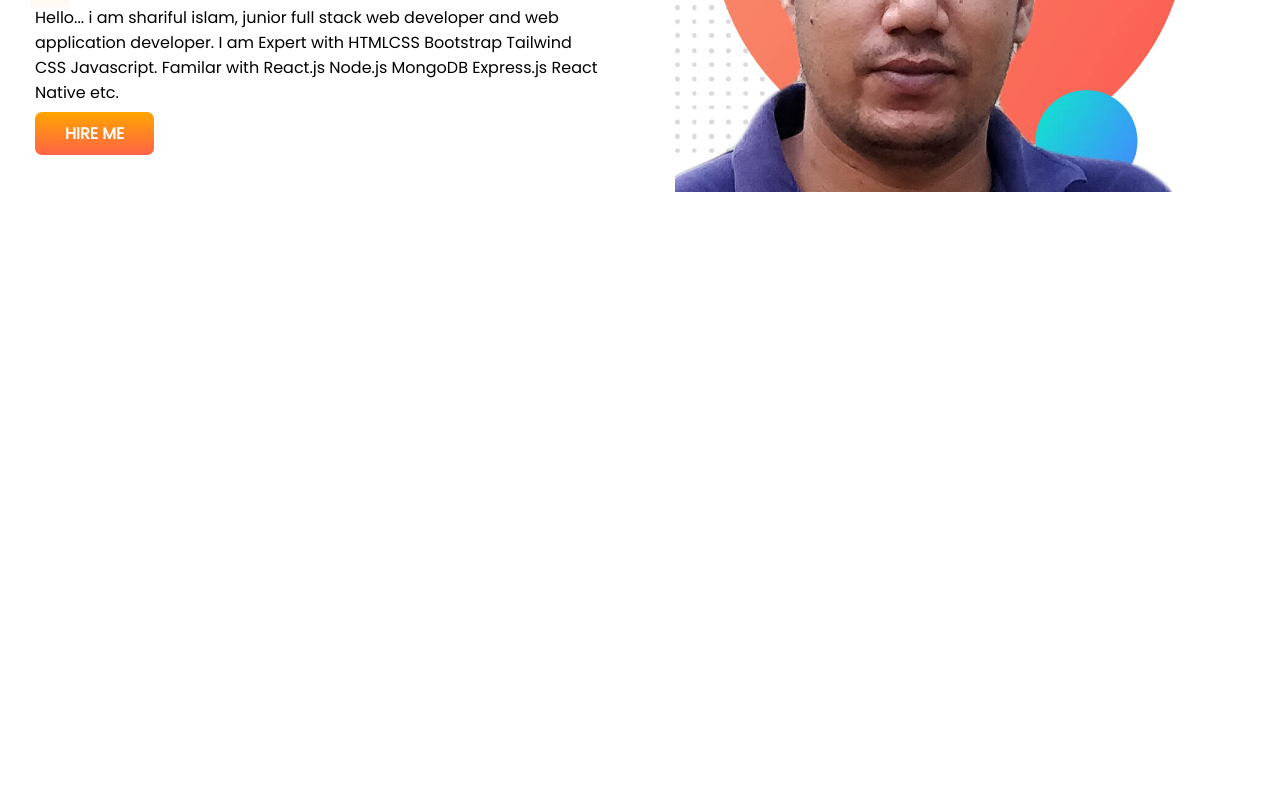
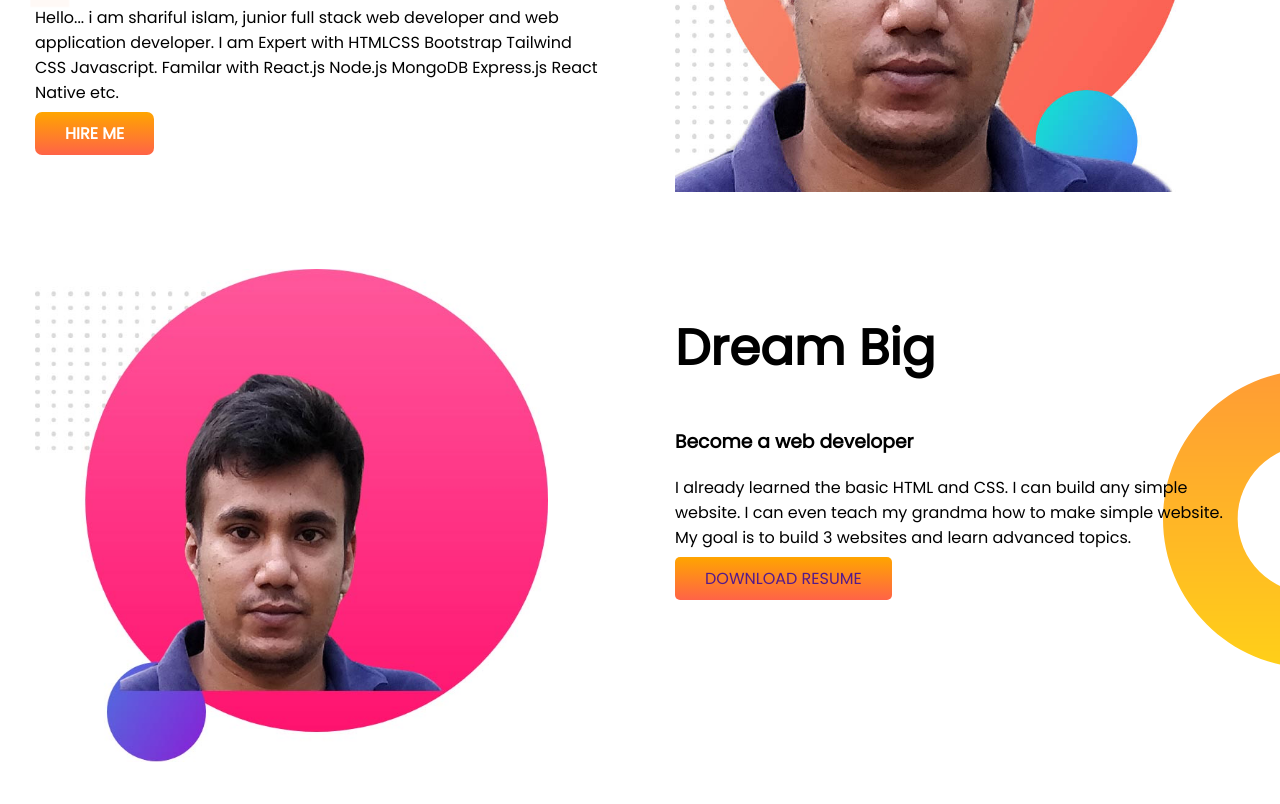
Before and after one commit to shariful0401/shariful-islam-protfolio-html-css, a plain HTML site: page index.html in a window 1280 px wide. Shown: the part 352-1156 px from the top of the page. Before the commit the page ends 800 px from the top, so only its background shows below. Drawn offline with Linux system fonts and the light colour scheme.

Commit message:
dream section added

```diff
--- a/index.html
+++ b/index.html
@@ -27,6 +27,17 @@
       <img src="/image/my-bg.jpg" alt="">
     </div>
   </section>
+  <section class="dream-area">
+    <div class="half-width">
+      <img src="image/my-bg2.jpg" alt="">
+    </div>
+    <div class="half-width">
+      <h1>Dream Big</h1>
+      <h3>Become a web developer</h3>
+      <p>I already learned the basic HTML and CSS. I can build any simple website. I can even teach my grandma how to make simple website. My goal is to build 3 websites and learn advanced topics.</p>
+      <a class="resume" href="">DOWNLOAD RESUME</a>
+    </div>
+  </section>
 </body>
 
 </html>
--- a/style.css
+++ b/style.css
@@ -31,3 +31,14 @@ section{
   background-image:url(/image/top-banner.png);
   background-repeat: no-repeat;
 }
+.resume{
+  text-decoration: none;
+  background-image: linear-gradient(orange, tomato);
+  padding: 10px 30px;
+  border-radius: 5px;
+}
+.dream-area{
+  background-image: url(/image/dream-bg.png);
+  background-repeat: no-repeat;
+  background-position: right;
+}
```
